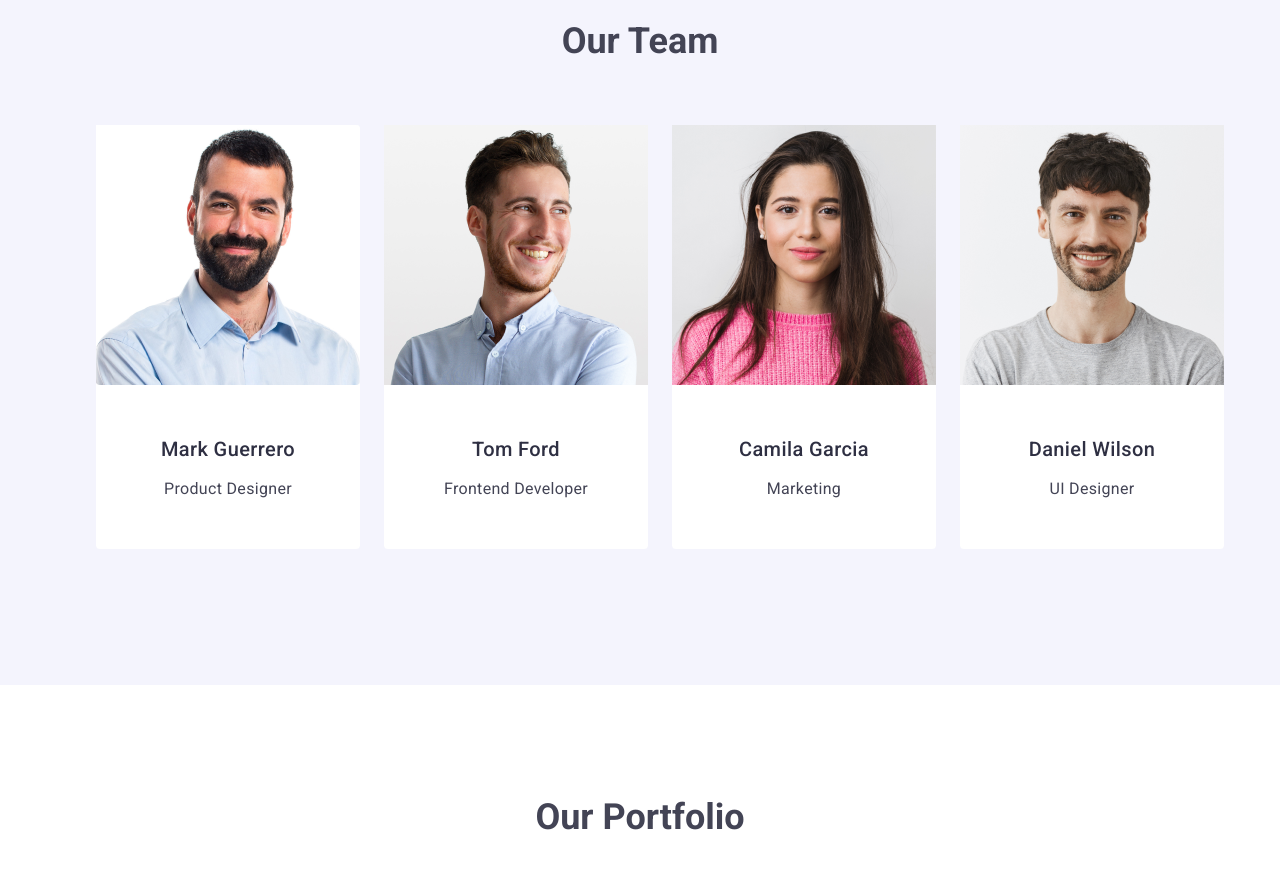
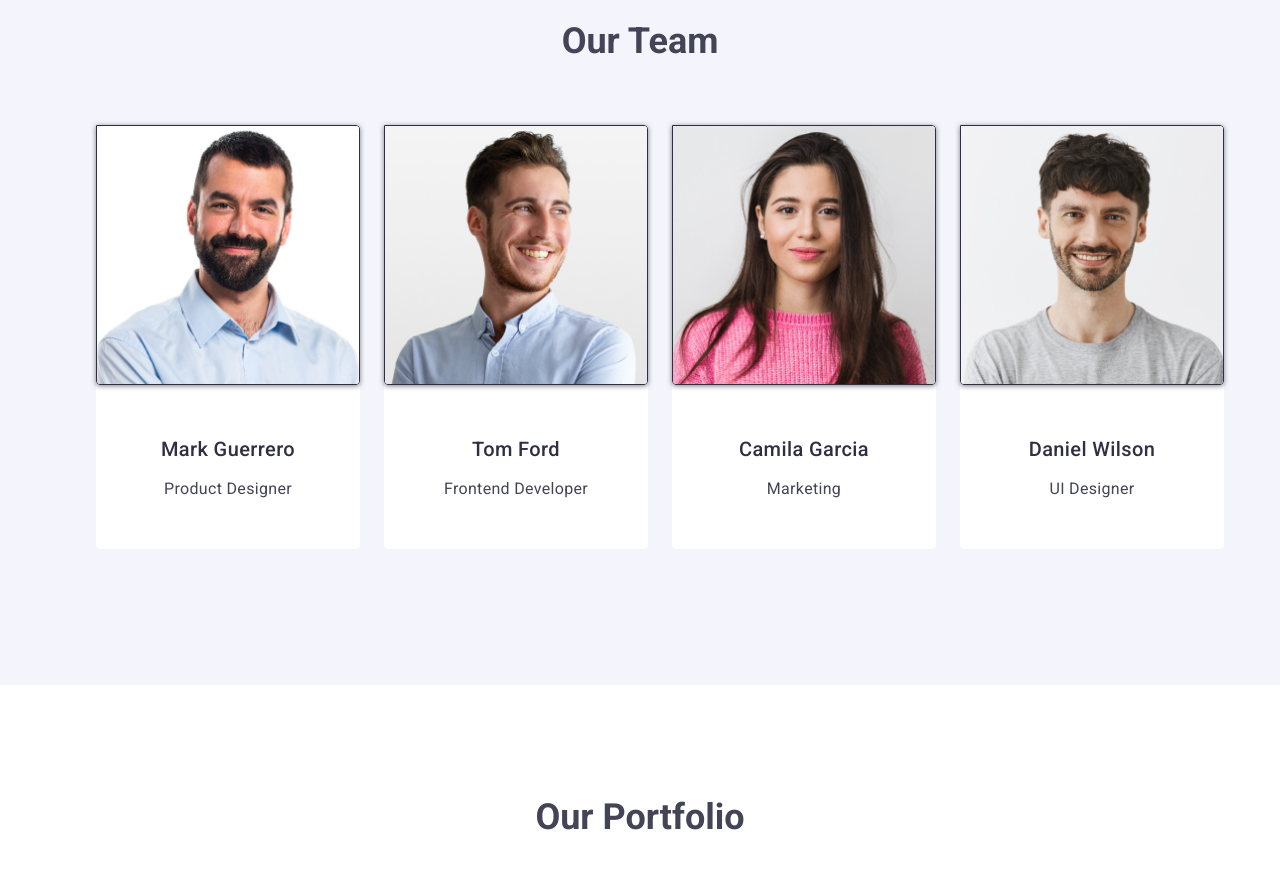
Before and after one commit to musatanriover/goit-markup-hw-03, a plain HTML site: page index.html in a window 1280 px wide. Shown: the part 1640-2509 px from the top of the page. Drawn offline with nearby package versions, Linux system fonts and the light colour scheme.

Commit message:
sayfa güncellendi.

```diff
--- a/css/styles.css
+++ b/css/styles.css
@@ -264,7 +264,11 @@ footer {
   border-bottom-left-radius: 4px;
 }
 
-.our-team-list-img {
+.our-team img {
+  border-style: groove;
+  border-width: 1px;
+  border-color: #2e2f42;
+  box-shadow: 0 1px 5px rgba(0, 0, 0, 0.5);
   border-radius: 0px 0px 4px 4px;
   border-top-left-radius: 0px;
   border-top-right-radius: 0px;
```
